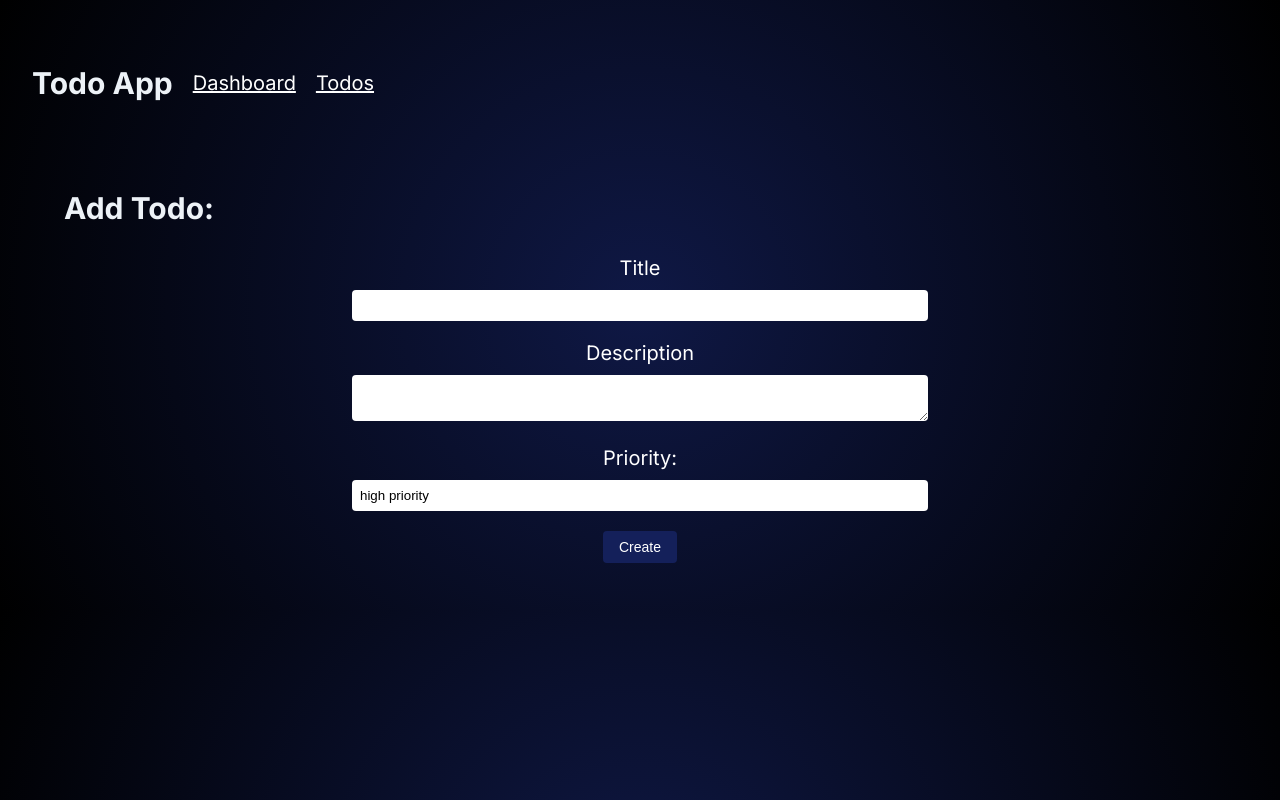
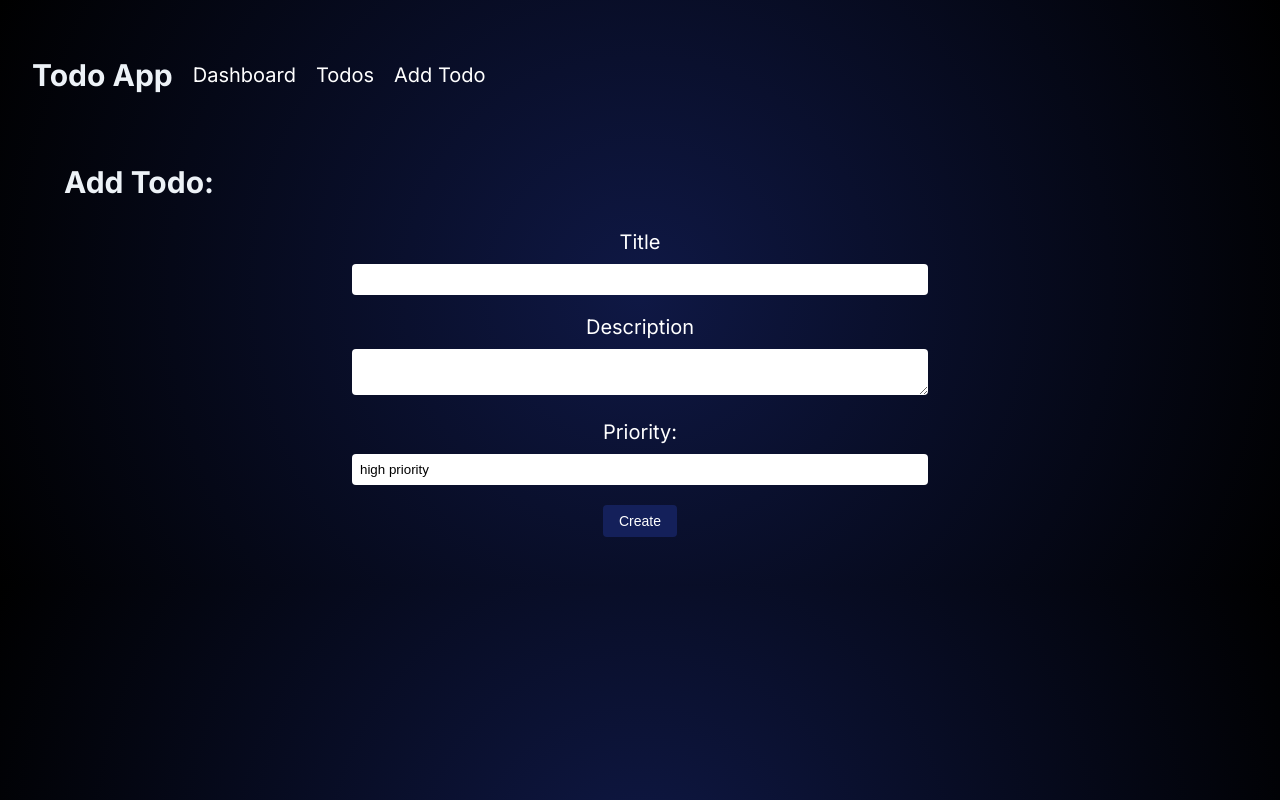
Before and after one commit to duhayildirim/playground-nextjs-supabase, a Next.js app: page /todos/create in a window 1280 px wide. Built offline with nearby package versions, Linux system fonts and the light colour scheme.

Commit message:
route group

```diff
--- a/app/todos/page.tsx
+++ b/app/(dashboard)/todos/page.tsx
@@ -1,6 +1,6 @@
 import { Suspense } from "react";
 import TodoList from "./TodoList";
-import Loading from "./loading";
+import Loading from "../loading";
 
 export default function Todos() {
   return (
--- a/app/components/Navbar.tsx
+++ b/app/components/Navbar.tsx
@@ -6,6 +6,7 @@ export default function Navbar() {
       <h2>Todo App</h2>
       <Link href="/"> Dashboard</Link>
       <Link href="/todos"> Todos</Link>
+      <Link href="/todos/create"> Add Todo</Link>
     </nav>
   );
 }
--- a/app/globals.css
+++ b/app/globals.css
@@ -14,9 +14,13 @@ h3 {
   font-size: 1.875rem;
 }
 
+a {
+  text-decoration: none;
+}
+
 main {
   max-width: 87.5rem;
-  margin-top: 3rem;
+  margin-top: 0;
   margin-bottom: 3rem;
   margin-left: auto;
   margin-right: auto;
@@ -43,8 +47,8 @@ nav {
   display: flex;
   align-items: center;
   gap: 1.25rem;
-  margin-top: 2.5rem;
-  margin-bottom: 2.5rem;
+  margin-top: 2rem;
+  margin-bottom: 0;
   margin-left: auto;
   margin-right: auto;
   max-width: 96rem;
@@ -56,7 +60,7 @@ nav span {
 }
 
 nav a:hover {
-  color: #333030;
+  color: #242121;
 }
 
 main nav {
@@ -184,21 +188,19 @@ form button {
 .neutral {
   background-color: #93c5fd;
   color: #fff;
-  margin: 5px;
   font-size: 12px;
 }
 
 .high-priority {
   background-color: #ef4444;
   color: #fff;
-  margin: 5px;
   font-size: 12px;
 }
 
 .card .pill {
   position: absolute;
-  top: 0;
-  right: 0;
+  top: 3px;
+  right: 10px;
   border-top-left-radius: 0.375rem;
 }
 
```
Also changed, not shown: app/(dashboard)/loading.tsx (renamed from app/todos/loading.tsx), app/(dashboard)/page.tsx (renamed from app/page.tsx), app/(dashboard)/todos/TodoList.tsx (renamed from app/todos/TodoList.tsx), app/(dashboard)/todos/[id]/page.tsx (renamed from app/todos/[id]/page.tsx), app/(dashboard)/todos/create/page.tsx (renamed from app/todos/create/page.tsx).
